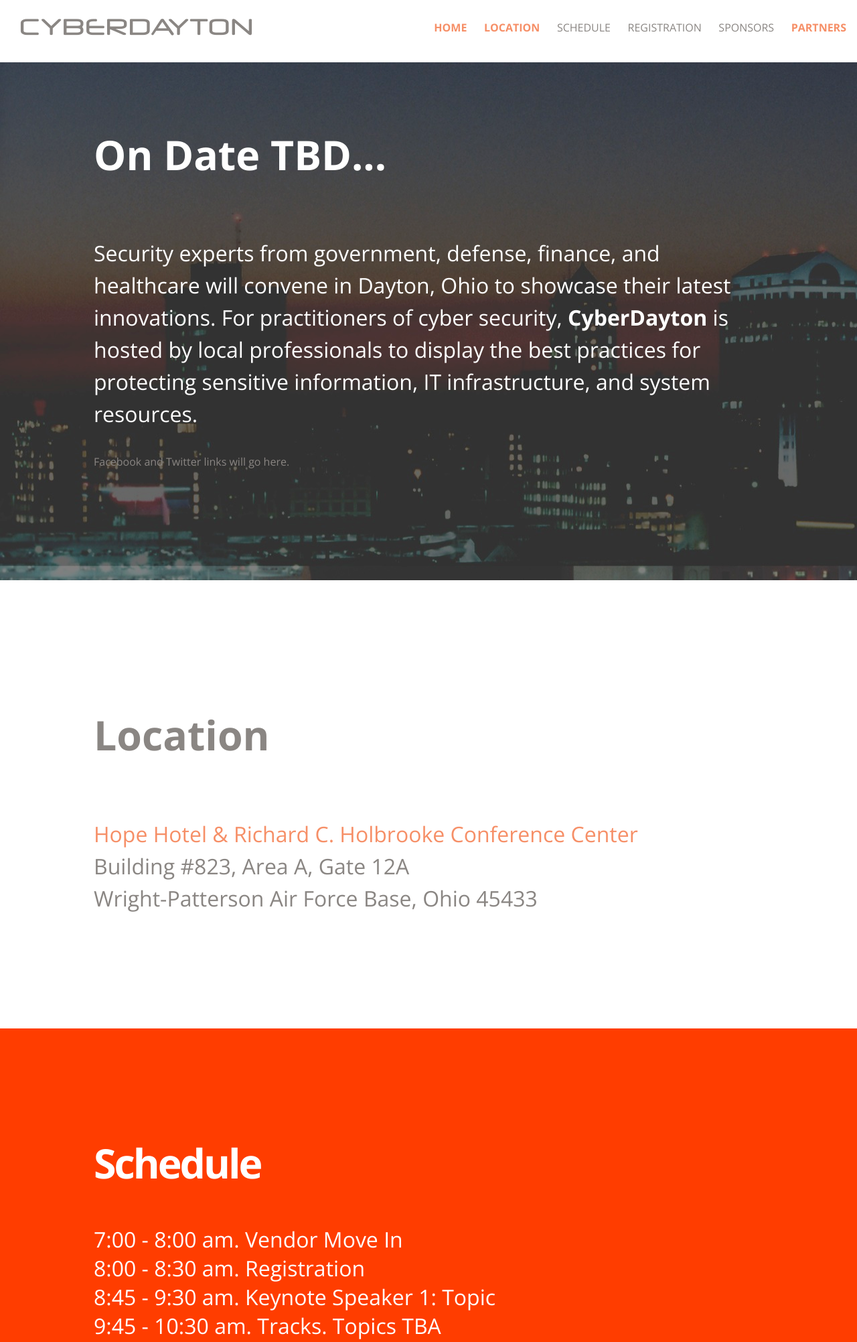
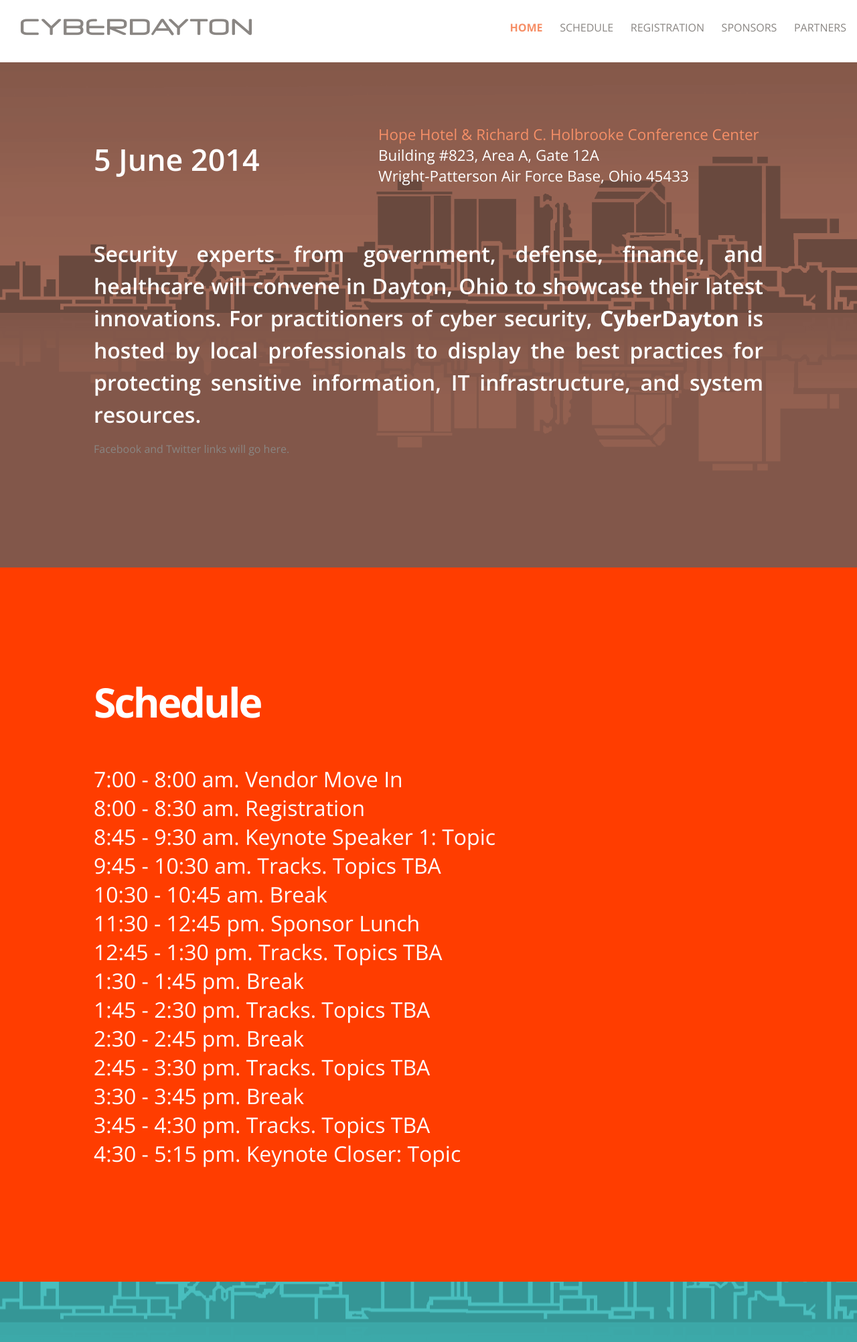
Before and after one commit to jjwdowik/cyberDay, a PHP site: page / in a window 1280 px wide. Shown: the top 2003 px of the page at 67% size. Run offline with PHP 8.4, Linux system fonts and the light colour scheme; some libraries are stand-ins or nearby versions.

Commit message:
Consolidated pages, installed pictures, etc

```diff
--- a/css/style.css
+++ b/css/style.css
@@ -88,10 +88,10 @@
 
 .slide{
 	background-attachment: fixed;
-	width:100%;
+	width: 100%;
 	height:auto;
 	position: relative;
-	padding:140px 0;
+	padding: 140px 0;
 }
 
 
@@ -99,8 +99,9 @@
 /* Slide 1 */
 
 #slide1{
-	background-image:url('../images/daytonnight.jpg');
+	background-image:url('../images/daytonbronze.png');
 	background-color:#ffffff;
+	text-align: justify;
 }
 	#slide1 h1 {
 		font-size: 3.8em;
@@ -112,16 +113,27 @@
 		font-size: 2em;
 		color: #ffffff;
 		line-height: 1.5em;
-	padding-bottom:20px;
+		font-weight: 600;
+		padding-top: 2em;
+	}
+#date {
+	font-size: 2.8em;
+	font-weight: 600;
+	color: #ffffff;
+	padding-top: 1.5em;
+}
+#venue {
+	font-size: 1.4em;
 	font-weight: 400;
+	color: #ffffff;
+	padding: 2em 0em 3em 0em;
 }
-
 
 
 
 /* Slide 2 */
 
-#slide2{
+/*#slide2{
 	background-color:#8a8683;
 	color:#ffffff;
 }
@@ -143,17 +155,17 @@
 	font-weight: 400;
 /*	background: rgb(0, 0, 0);
     background: rgba(0, 0, 0, .5);
-    border-radius:2em;*/
-    /*padding-left: 10px;*/
+    border-radius:2em;
+    padding-left: 10px;
     padding-right: 10px;
 }
-
+*/
 
 
 
 /* Slide 3 */
 
-#slide3{
+/*#slide3{
 	background-color:#ffffff;
 }
 #slide3 h1 {
@@ -176,26 +188,26 @@
 	font-size: 2em;
 	font-weight: 400;
 }
-
+*/
 
 
 
 /* Slide 4 */
 
-#slide4{
+#slide2{
 	background-color:#FF3D00;
 	color:#ffffff;
 }
 
 
-#slide4 h1 {
+#slide2 h1 {
 	font-size: 3.8em;
 	letter-spacing: -3px;
 	line-height: 0px;
 	color:#ffffff;
 	font-weight: 700;
 }
-#slide4 h2 {
+#slide2 h2 {
 	font-size: 2em;
 	color: #ffffff;
 	padding-bottom:20px;
@@ -206,24 +218,23 @@
 /* Slide 5 */
 
 
-#slide5{
-	background-image:url('../images/daytonskyline3.jpg');
-	background-color:rgba(250,250,250,0.3);
-	color:#000000;
-	line-height:0px;
+#slide3{
+	background-image:url('../images/daytonblue.png');
+	color: #ffffff;
+	line-height: 0em;
 }
 
-#slide5 h1 {
+#slide3 h1 {
 	font-size:4em;
 	font-weight:700;
 }
-#slide5 h2 {
+#slide3 h2 {
 	font-size:2em;
 	padding-top:2em;
 	padding-bottom:1em;
 	font-weight:400;
 }
-#slide5 h3{
+#slide3 h3{
 	font-size:1.4em;
 	padding-bottom:1em;
 	font-weight:500;
@@ -290,19 +301,19 @@
 
 /* Slide 6 */
 
-#slide6{
+#slide4{
 	background-color:#8a8683;
 	color:#ffffff;
 }
 
-#slide6 h1 {
+#slide4 h1 {
 	font-size: 3.8em;
 	letter-spacing: -3px;
 	line-height: 0px;
 	color:#ffffff;
 	font-weight: 700;
 }
-#slide6 h2 {
+#slide4 h2 {
 	font-size: 2em;
 	color: #ffffff;
 	line-height: 0px;
@@ -329,18 +340,18 @@
 /* Slide 7 */
 
 
-#slide7{
+#slide5{
 	background-color:#ffffff;
 	color:rgba(0,0,0,0.6);
 }
 
-#slide7 h1 {
+#slide5 h1 {
 	font-size: 3.8em;
 	letter-spacing: -3px;
 	line-height: 0px;
 	font-weight: 700;
 }
-#slide7 h2 {
+#slide5 h2 {
 	font-size: 2em;
 	line-height: 0px;
 	padding-bottom:20px;
@@ -422,14 +433,14 @@
 #slide3 h2 {
 	line-height: 1.5em;
 }
-#slide4 h1 {
+#slide2 h1 {
 	line-height: 1em;
 }
-#slide4 h2 {
+#slide2 h2 {
 	line-height: 1.8em;
 }
 
-#slide5 h1 {
+#slide3 h1 {
 	font-size:3em;
 	line-height: 1em;
 }
@@ -518,7 +529,7 @@
 /*fix for links*/
 @media screen and (max-width: 800px) {
 
-	#slide7 h2 {
+	#slide5 h2 {
 		font-size:2em;
 		line-height: 1em;
 	}
@@ -554,14 +565,14 @@
 #slide3 h2 {
 	line-height: 1.5em;
 }
-#slide4 h1 {
+#slide2 h1 {
 	line-height: 1em;
 }
-#slide4 h2 {
+#slide2 h2 {
 	font-size: 1em;
 }
 
-#slide7 h2 {
+#slide5 h2 {
 	font-size:1em;
 }
 
--- a/index.php
+++ b/index.php
@@ -28,12 +28,10 @@
 			<div id="nav" class="grid_8 omega">
 				<ul class="navigation">
 					<li data-slide="1" class="nav-link active">Home</li>
-					<!--<li data-slide="2" class="nav-link">Event</li>-->
-					<li data-slide="3" class="nav-link">Location</li>
-					<li data-slide="4" class="nav-link">Schedule</li>
-					<li data-slide="5" class="nav-link">Registration</li>
-					<li data-slide="6" class="nav-link">Sponsors</li>
-					<li data-slide="7" class="nav-link">Partners</li>
+					<li data-slide="2" class="nav-link">Schedule</li>
+					<li data-slide="3" class="nav-link">Registration</li>
+					<li data-slide="4" class="nav-link">Sponsors</li>
+					<li data-slide="5" class="nav-link">Partners</li>
 				</ul>
 			</div>
 			<a href="#" id="pull"><p class="cyberlogo">CYBERDAYTON</p></a>
@@ -44,7 +42,13 @@
 	<div class="slide" id="slide1" data-slide="1" data-stellar-background-ratio="0.5">
 		<div class="container clearfix">
 			<div id="content" class="grid_12">
-				<h1>On Date TBD...</h1>
+				<!-- <h1>On Date TBD...</h1> -->
+				<div id="date" class="grid_5">5 June 2014</div>
+				<div id="venue" class="grid_7 omega">
+					<a href="http://www.hopehotel.com/">Hope Hotel &amp; Richard C. Holbrooke Conference Center</a><br>
+					Building #823, Area A, Gate 12A<br>
+					Wright-Patterson Air Force Base, Ohio 45433
+				</div>
 				<h2>Security experts from government, defense, finance, and healthcare will convene in Dayton, Ohio to showcase their latest innovations.
 				For practitioners of cyber security, <b>CyberDayton</b> is hosted by local professionals to display the best practices for protecting sensitive information, IT infrastructure, and system resources.</h2>
 				<p>Facebook and Twitter links will go here.</p>
@@ -52,34 +56,7 @@
 		</div>
 	</div>
 
-<!--
-
-	<div class="slide" id="slide2" data-slide="2" data-stellar-background-ratio="0.5">
-		<div class="container clearfix">
-			<div id="content" class="grid_12">
-				<h1>Event</h1>
-				<h2>For practitioners of cyber security, <b>CyberDayton</b> is a public event hosted by local security professionals to showcase the best practices for protecting sensitive information, IT infrastructure, and system resources.<br><br>
-					Top companies and experts from government, defense, finance, and healthcare will convene in Dayton, Ohio to display the latest innovations in cyber security.</h2>
-			</div>
-		</div>
-	</div>
-
--->
-
-	<div class="slide" id="slide3" data-slide="3" data-stellar-background-ratio="0.5">
-		<div class="container clearfix">
-			<div id="content" class="grid_12">
-				<h1>Location</h1>
-				<h2><a href="http://www.hopehotel.com/">Hope Hotel &amp; Richard C. Holbrooke Conference Center</a><br>
-				Building #823, Area A, Gate 12A<br>
-				Wright-Patterson Air Force Base, Ohio 45433</h2>
-			</div>
-		</div>
-	</div>
-
-
-
-	<div class="slide" id="slide4" data-slide="4" data-stellar-background-ratio="0.2">
+	<div class="slide" id="slide2" data-slide="2" data-stellar-background-ratio="0.2">
 		<div class="container clearfix">
 			<div id="content" class="grid_12">
 				<h1>Schedule</h1>
@@ -102,20 +79,25 @@
 		</div>
 	</div>
 
-	<div class="slide" id="slide5" data-slide="5" data-stellar-background-ratio="0.2">
+	<div class="slide" id="slide3" data-slide="3" data-stellar-background-ratio="0.2">
 		<div class="container clearfix">
 			<div id="content" class="grid_12">
 				<h1>Registration</h1>
-				<h3>100 student seats available.</h3><h3> $20.00 per person.</h3>
+				<h3> $20.00 per person.</h3>
+				<h3>100 student seats available.</h3>
 				<div id="thankYou">
-					<p>You have successfully registered </p><br /><p> for CyberDayton 2014.</p>
+					<p>You have successfully registered</p><br><p>for CyberDayton 2014.</p>
 				</div>
 				<div id="contactForm">
 					<form name="htmlform">
-						<input class="inputext" id="name" type="text" name="firstname" placeholder="First name" maxlength="25" size="25" required>
-						<input class="inputext" id="lastname" type="text" name="lastname" placeholder="Last name" maxlength="25" size="25" required>
-						<input class="inputext" id="email" type="email" name="email" placeholder="Email" maxlength="50" size="25" required>
-						<input class="inputext" id="phone" type="tel" name="phone" placeholder="Phone" maxlength="9" size="25" required>
+						<label for="firstname">First Name</label>
+						<input class="inputext" id="name" type="text" name="firstname" maxlength="25" size="25" required>
+						<label for="lastname">Last Name</label>
+						<input class="inputext" id="lastname" type="text" name="lastname" maxlength="25" size="25" required>
+						<label for="email">Email Address</label>
+						<input class="inputext" id="email" type="email" name="email" maxlength="50" size="25" required>
+						<label for="phone">Phone Number</label>
+						<input class="inputext" id="phone" type="tel" name="phone" maxlength="9" size="25" required>
 						<br>
 						<p>PayPal link will go here.</p>
 						<br>
@@ -127,7 +109,7 @@
 		</div>
 	</div>
 
-	<div class="slide" id="slide6" data-slide="6" data-stellar-background-ratio="0.2">
+	<div class="slide" id="slide4" data-slide="4" data-stellar-background-ratio="0.2">
 		<div class="container clearfix">
 			<div id="content" class="grid_12">
 				<h1>Sponsors</h1>
@@ -172,7 +154,7 @@
 		</div>
 	</div>
 
-	<div class="slide" id="slide7" data-slide="7" data-stellar-background-ratio="0.2">
+	<div class="slide" id="slide5" data-slide="5" data-stellar-background-ratio="0.2">
 		<div class="container clearfix">
 			<div id="content" class="grid_12">
 				<h1>Partners</h1>
```
Also changed, not shown: images/DaySky.png (added), images/DaySky_003.gif (added), images/daytonblue.png (added), images/daytonbronze.png (added). Lines whose indentation alone changed are shown as unchanged.
